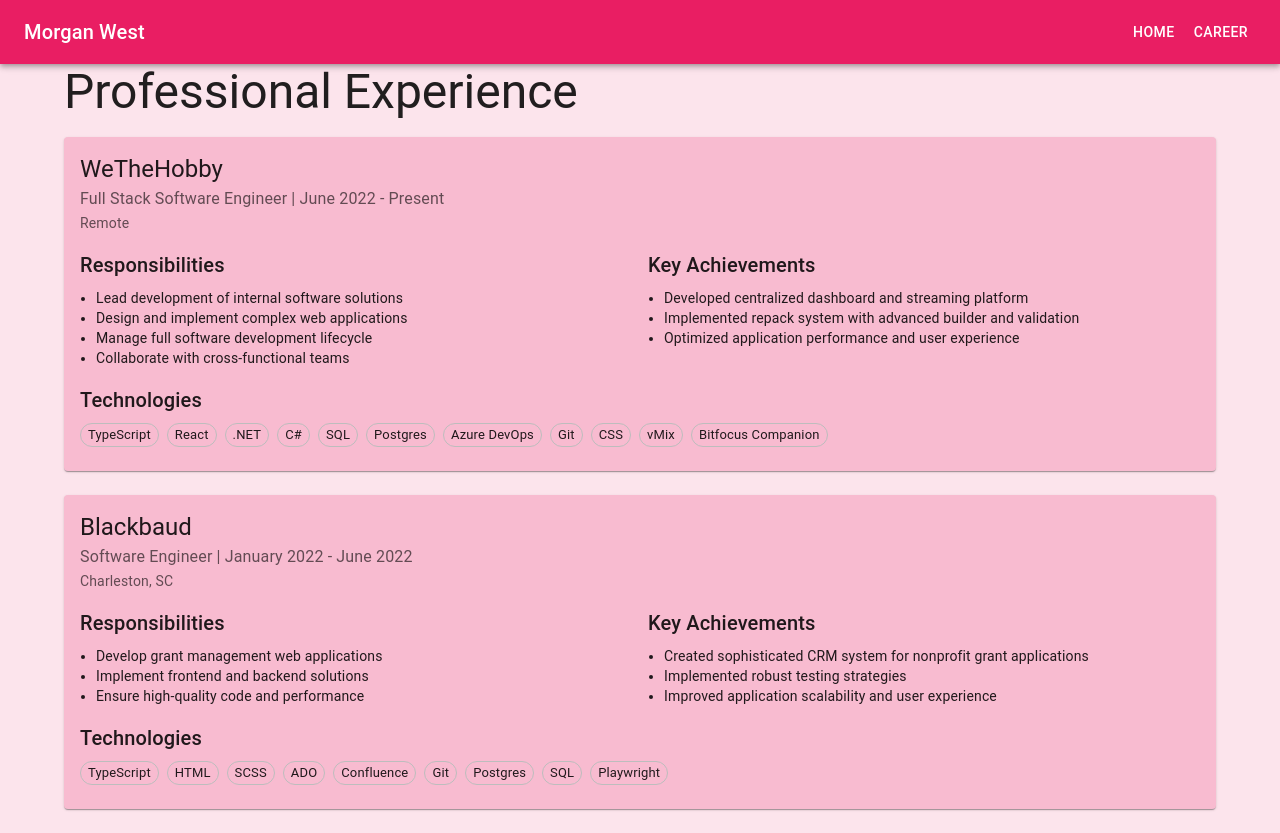
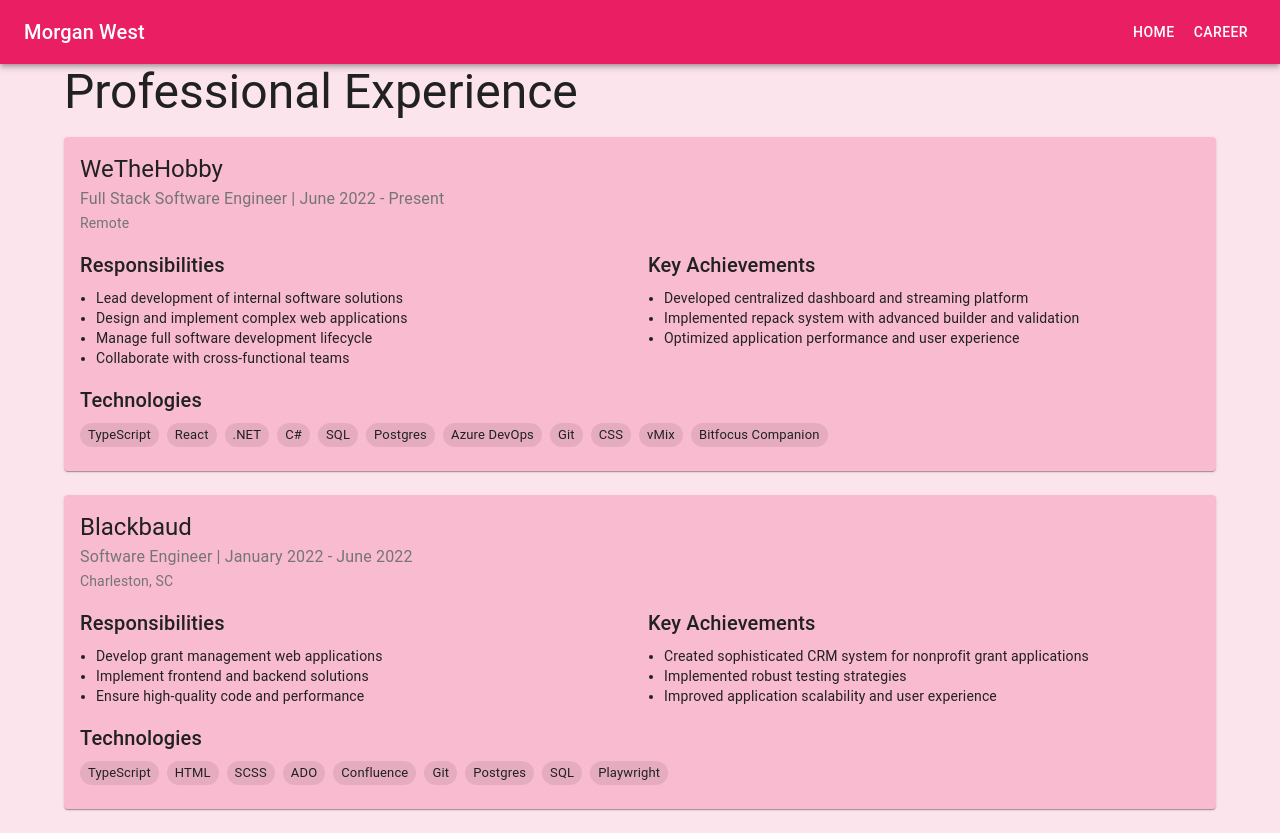
Before and after one commit to mrw6863/morganwest-dev, a React (Create React App) app in the folder morganwest-dev/: page /career in a window 1280 px wide. Built offline with nearby package versions, Linux system fonts and the light colour scheme.

Commit message:
theme modifications

```diff
--- a/morganwest-dev/src/App.tsx
+++ b/morganwest-dev/src/App.tsx
@@ -8,21 +8,7 @@
 import Contact from './components/Contact';
 import LandingPage from './components/LandingPage';
 import CareerPage from './components/CareerPage';
-
-const theme = createTheme({
-  palette: {
-    primary: {
-      main: '#E91E63', // Pink
-    },
-    secondary: {
-      main: '#9C27B0', // Purple
-    },
-    background: {
-      default: '#FCE4EC', // Light pink background
-      paper: '#F8BBD0',  // Softer pink for paper elements
-    },
-  },
-});
+import theme from "./theme";
 
 const App: React.FC = () => {
   return (
--- a/morganwest-dev/src/components/CareerPage.tsx
+++ b/morganwest-dev/src/components/CareerPage.tsx
@@ -112,7 +112,6 @@
                     <Chip
                       key={i}
                       label={tech}
-                      variant="outlined"
                       size="small"
                     />
                   ))}
--- a/morganwest-dev/src/theme.ts
+++ b/morganwest-dev/src/theme.ts
@@ -3,14 +3,47 @@
 const theme = createTheme({
   palette: {
     primary: {
-      main: '#E91E63', // Pink
+      main: '#E91E63', // Strong pink
+      light: '#F06292', // Lighter pink
+      dark: '#C2185B', // Darker pink
+      contrastText: '#fff', // White text for contrast
     },
     secondary: {
       main: '#9C27B0', // Purple
+      light: '#D500F9', // Lighter purple
+      dark: '#7B1FA2', // Darker purple
+      contrastText: '#fff', // White text for contrast
     },
     background: {
-      default: '#FCE4EC', // Light pink background
-      paper: '#F8BBD0',  // Softer pink for paper elements
+      default: '#FCE4EC', // Soft pink background
+      paper: '#F8BBD0', // Softer pink for paper elements
+    },
+    error: {
+      main: '#D32F2F', // Red for error states
+    },
+    text: {
+      primary: '#212121', // Dark text for better readability
+      secondary: '#757575', // Lighter text for less emphasis
+    },
+  },
+  typography: {
+    fontFamily: '"Roboto", "Helvetica", "Arial", sans-serif',
+    h1: {
+      fontWeight: 700,
+      color: '#9C27B0', // Purple color for headings
+    },
+    h2: {
+      fontWeight: 600,
+      color: '#E91E63', // Pink color for subheadings
+    },
+  },
+  components: {
+    MuiButton: {
+      styleOverrides: {
+        root: {
+          borderRadius: 20, // More rounded buttons
+        },
+      },
     },
   },
 });
```
